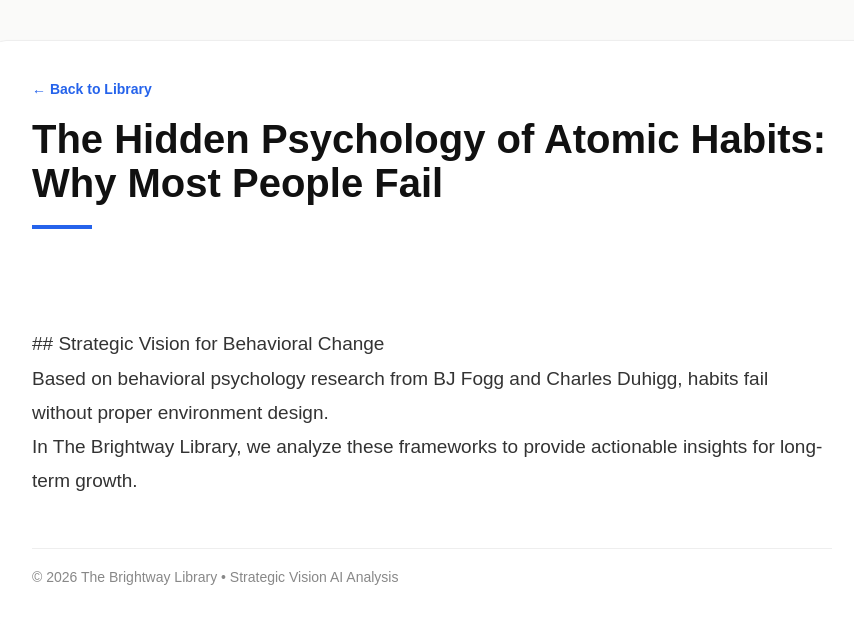
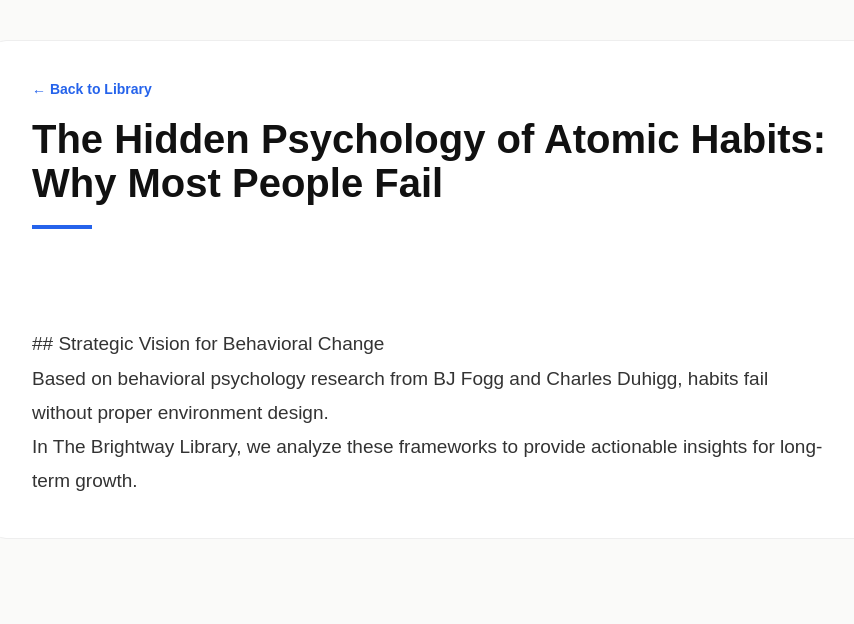
Before and after one commit to 007-JG/my-free-library, a Next.js app: page /posts/habit-science-20260514 in a window 1280 px wide. Shown: the top 624 px of the page, without its empty margins (208-1062 px from the left). Built offline with nearby package versions, Linux system fonts and the light colour scheme.

Commit message:
Update page.js

```diff
--- a/app/posts/[slug]/page.js
+++ b/app/posts/[slug]/page.js
@@ -1,30 +1,32 @@
 import fs from 'fs';
 import path from 'path';
+
+export const dynamic = 'force-dynamic';
 
 export default function Post({ params }) {
   const { slug } = params;
   const postsDirectory = path.join(process.cwd(), 'content/posts');
   const filePath = path.join(postsDirectory, `${slug}.md`);
 
+  // Debugging ke liye check
   if (!fs.existsSync(filePath)) {
     return (
       <div style={{ padding: '50px', textAlign: 'center', fontFamily: 'sans-serif' }}>
-        <h1>Analysis Not Found</h1>
-        <a href="/">Go Back Home</a>
+        <h1 style={{fontSize: '40px'}}>Analysis Not Found</h1>
+        <p style={{color: '#666'}}>File path checked: {`content/posts/${slug}.md`}</p>
+        <a href="/" style={{color: '#2563eb', fontWeight: 'bold'}}>Go Back Home</a>
       </div>
     );
   }
 
   const fileContents = fs.readFileSync(filePath, 'utf8');
-
-  // Title aur Content extract karna
   const titleMatch = fileContents.match(/title: '(.*?)'/);
   const title = titleMatch ? titleMatch[1] : 'Strategic Analysis';
   const content = fileContents.split('---').pop();
 
   return (
     <div style={{ fontFamily: 'sans-serif', backgroundColor: '#fafaf9', minHeight: '100vh', padding: '40px 20px' }}>
-      <div style={{ maxWidth: '800px', margin: '0 auto', backgroundColor: '#fff', padding: '40px', borderRadius: '15px', border: '1px solid #eee', boxShadow: '0 4px 6px rgba(0,0,0,0.05)' }}>
+      <div style={{ maxWidth: '800px', margin: '0 auto', backgroundColor: '#fff', padding: '40px', borderRadius: '15px', border: '1px solid #eee' }}>
         <a href="/" style={{ color: '#2563eb', fontWeight: 'bold', textDecoration: 'none', fontSize: '14px', display: 'block', marginBottom: '20px' }}>
           ← Back to Library
         </a>
@@ -35,9 +37,6 @@
         <div style={{ lineHeight: '1.8', color: '#333', fontSize: '19px', whiteSpace: 'pre-wrap' }}>
           {content}
         </div>
-        <footer style={{ marginTop: '50px', paddingTop: '20px', borderTop: '1px solid #eee', fontSize: '14px', color: '#888' }}>
-          © 2026 The Brightway Library • Strategic Vision AI Analysis
-        </footer>
       </div>
     </div>
   );
```
